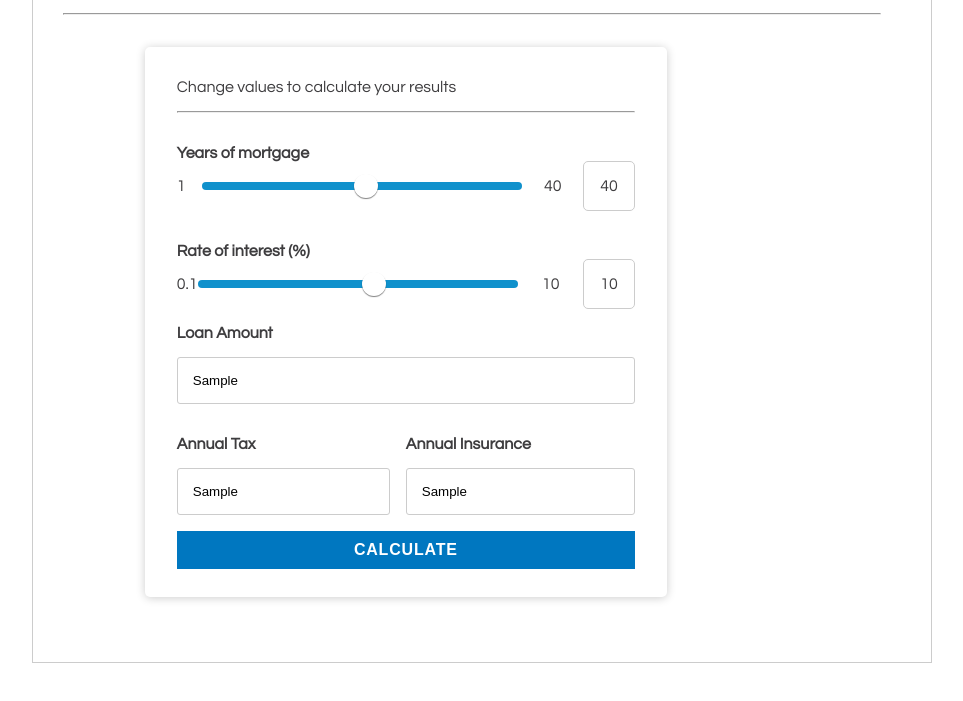
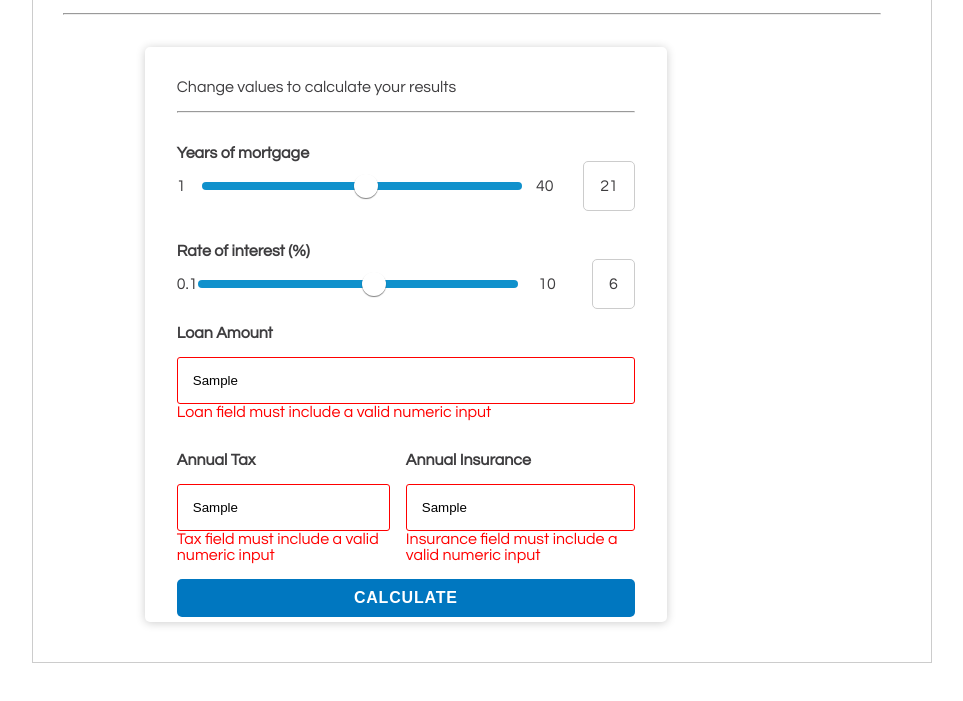
Before and after one commit to S-Haynes/mortgage_calculator, a website: page index.html in a window 1280 px wide. Both pictures are taken after typing "Sample", "Sample", "Sample" into the empty fields and a click on the button "CALCULATE". Shown: the part 37-738 px from the top of the page, without its empty margins (158-1121 px from the left). Drawn offline with Linux system fonts and the light colour scheme.

Commit message:
add error handling

```diff
--- a/index.html
+++ b/index.html
@@ -30,10 +30,10 @@
           <div class="d-flex">
             <label class="bold d-block flex-full" for="years">Years of mortgage</label>
           </div>
-          <div class="d-flex">
+          <div class="d-flex align-center">
             <span class="mr-1">1</span>
             <input class="range" type="range" id="years" min="1" max="40">
-            <span class="ml-auto">40</span>
+            <span class="ml-auto mr-1">40</span>
             <span id="display-years" class="display-range ml-auto p-1">40</span>
           </div>
         </div>
@@ -43,10 +43,10 @@
           <div class="d-flex">
             <label class="mt-2 bold d-block flex-full" for="interest">Rate of interest (%)</label>
           </div>
-          <div class="d-flex">
+          <div class="d-flex align-center">
             <span>0.1</span>
             <input class="range" type="range" id="interest" min="1" max="10">
-            <span class="ml-auto">10</span>
+            <span class="ml-auto mr-1">10</span>
             <span id="display-interest" class="display-range ml-auto p-1 d-inline text-center">10</span>
           </div>
         </div>
@@ -56,9 +56,11 @@
           <div class="d-flex mt-1">
             <label for="loan" class="flex-full bold">Loan Amount</label>
           </div>
+
           <div class="d-flex">
             <input id="loan" type="text" class="mt-1 flex-full input-field" placeholder="$">
           </div>
+          <span id="loanerrors" class="error-text"></span>
         </div>
 
         <!-- Annual Tax & Insurance Section -->
@@ -71,6 +73,7 @@
             <div class="d-flex mr-1">
               <input id="annualtax" type="text" class="flex-half input-field" placeholder="$">
             </div>
+            <span id="taxerrors" class="error-text"></span>
           </div>
           <!-- Annual Insurance Controller -->
           <div class="flex-half">
@@ -78,8 +81,9 @@
               <label for="annualinsurance" class="bold flex-full mb-1">Annual Insurance</label>
             </div>
             <div class="d-flex">
-              <input id="annualinsurance" type="text" class="flex-half  input-field" placeholder="$">
+              <input id="annualinsurance" type="text" class="flex-half input-field" placeholder="$">
             </div>
+            <span id="insuranceerrors" class="error-text"></span>
           </div>
         </div>
 
@@ -104,7 +108,7 @@
   </div>
 
 
-  <script type="javascript" src="js/app.js"></script>
+  <script type="text/javascript" src="./js/app.js"></script>
 </body>
 
 </html>
--- a/js/app.js
+++ b/js/app.js
@@ -0,0 +1,140 @@
+// General DOM selectors
+const years = document.querySelector("#years");
+let display_years = document.querySelector("#display-years");
+const interest = document.querySelector("#interest");
+let display_interest = document.querySelector("#display-interest");
+const loan = document.querySelector("#loan");
+const tax = document.querySelector("#annualtax");
+const insurance = document.querySelector("#annualinsurance");
+const calculate = document.querySelector("#calculate");
+
+// Error DOM selectors
+const loan_errors = document.querySelector("#loanerrors");
+const tax_errors = document.querySelector("#taxerrors");
+const insurance_errors = document.querySelector("#insuranceerrors");
+
+// Mortgage storage
+const mortgage = {
+  years: "",
+  interest: "",
+  loan: "",
+  tax: "",
+  insurance: ""
+};
+
+// Results storage
+const results = {};
+
+// Form errors storage
+let errors = {};
+
+// Update mortgage key-values
+const updateMortgage = () => {
+  //clear errors on input change
+  clearErrors();
+
+  //update range input display values
+  updateRangeInputs();
+
+  // set mortgage values
+  mortgage.years = years.value;
+  mortgage.interest = interest.value;
+  mortgage.loan = loan.value;
+  mortgage.tax = tax.value;
+  mortgage.insurance = insurance.value;
+};
+
+const updateRangeInputs = () => {
+  display_years.innerHTML = years.value;
+  display_interest.innerHTML = interest.value;
+};
+
+// Submit form handler
+const submitForm = () => {
+  // Check for errors initially
+  const { isValid } = checkErrors(mortgage);
+
+  // Check validity, and return errors if necessary
+  if (!isValid) {
+    return setErrors();
+  }
+  // Send result data if form is valid
+  displayResults();
+};
+
+// Check form for any errors
+const checkErrors = data => {
+  for (let key in data) {
+    // check if input is empty
+    if (data[key].length === 0) {
+      errors[key] = `${key.substr(0, 1).toUpperCase() +
+        key.substr(1)} field is required`;
+      // check if input is not a number
+    } else if (isNaN(data[key])) {
+      errors[key] = `${key.substr(0, 1).toUpperCase() +
+        key.substr(1)} field must include a valid numeric input`;
+    }
+  }
+
+  // return validity of the form
+  return {
+    isValid: Object.keys(errors).length === 0
+  };
+};
+
+// Send errors to DOM
+const setErrors = () => {
+  if (errors.loan) {
+    loan_errors.innerHTML = errors.loan;
+    loan.classList.add("red-border");
+  }
+
+  if (errors.tax) {
+    tax_errors.innerHTML = errors.tax;
+    tax.classList.add("red-border");
+  }
+
+  if (errors.insurance) {
+    insurance_errors.innerHTML = errors.insurance;
+    insurance.classList.add("red-border");
+  }
+};
+
+// Clear errors from DOM
+const clearErrors = () => {
+  if (errors.loan) {
+    loan_errors.innerHTML = "";
+    loan.classList.remove("red-border");
+  }
+
+  if (errors.tax) {
+    tax_errors.innerHTML = "";
+    tax.classList.remove("red-border");
+  }
+
+  if (errors.insurance) {
+    insurance_errors.innerHTML = "";
+    insurance.classList.remove("red-border");
+  }
+  // Set errors back to empty obj
+  errors = {};
+};
+
+const displayResults = () => {
+  console.log(mortgage);
+};
+
+// Initialize the app values
+const init = () => {
+  updateRangeInputs();
+};
+
+init();
+
+// Event handlers
+years.addEventListener("change", updateMortgage);
+interest.addEventListener("change", updateMortgage);
+loan.addEventListener("input", updateMortgage);
+tax.addEventListener("input", updateMortgage);
+insurance.addEventListener("input", updateMortgage);
+calculate.addEventListener("click", submitForm);
--- a/stylesheets/styles.css
+++ b/stylesheets/styles.css
@@ -40,10 +40,15 @@ html {
 }
 
 /* Utility - Display */
+
+/* Flexbox */
 .d-flex {
   display: flex;
   flex-direction: row;
   flex-wrap: nowrap;
+}
+
+.align-center {
   align-items: center;
 }
 
@@ -144,6 +149,7 @@ html {
 .btn {
   outline: none;
   border: none;
+  border-radius: 5px;
   padding: 10px;
   color: white;
   font-size: 1rem;
@@ -163,7 +169,7 @@ html {
 .wrapper-calc {
   color: var(--main-subtitle-color);
   max-width: 522px;
-  max-height: 550px;
+  max-height: 575px;
   height: 100%;
   width: 100%;
   background-color: #fff;
@@ -181,6 +187,14 @@ html {
   padding: 15px;
   border: 1px solid #ccc;
   border-radius: 3px;
+}
+
+.red-border {
+  border: 1px solid red;
+}
+
+.error-text {
+  color: red;
 }
 
 .range {
```
